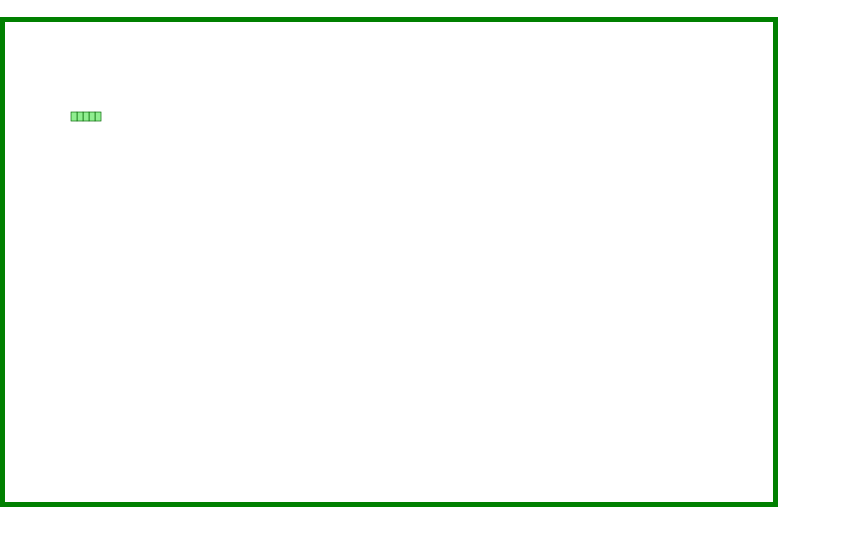
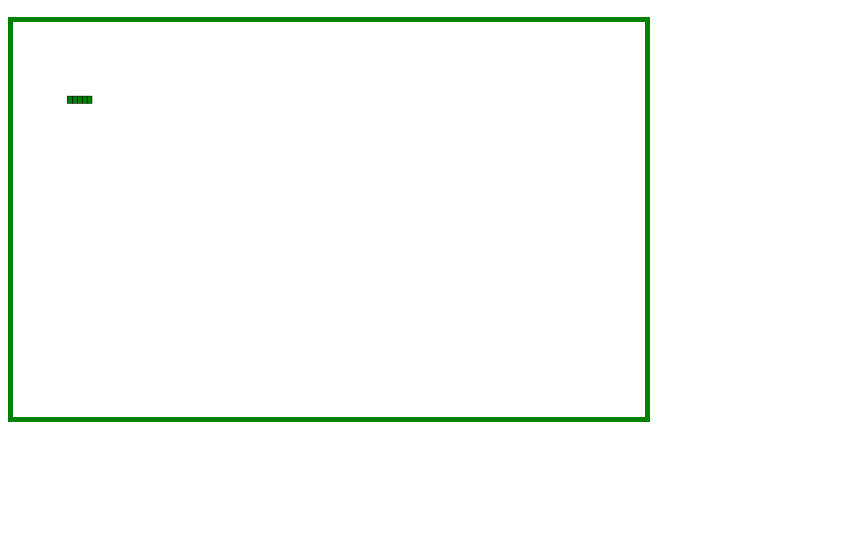
Before and after one commit to herbanarchitech/The_Game, a plain HTML site: page index.html in a window 1280 px wide. Shown: the part 50-596 px from the top of the page, without its empty margins (0-841 px from the left). Drawn offline with Linux system fonts and the light colour scheme.

Commit message:
Orienting the canvas; Stills needs touch up

```diff
--- a/app.js
+++ b/app.js
@@ -3,7 +3,7 @@
 	const canvas = document.getElementById('gameScreen'); // will using this medium as reference for our game
 
 	const ctx = canvas.getContext('2d');
-	console.log(canvas); // Proof that canvas actually shows up
+	//console.log(canvas); // Proof that canvas actually shows up
 
 
 	canvas.width = window.innerWidth;
@@ -38,12 +38,15 @@
 	];
 
 
+	let score = 0;
+
+	let Navigation = false; // this will be the indicator
 
 	const drawSnakeAnatomy =(snakePart) => {
 
-		ctx.fillStyle= 'lightgreen';
+		ctx.fillStyle= 'green';
 
-		ctx.strokeStyle ='darkgreen'; // this propert of canvas will change the color of snakes outline to the indicatied color
+		ctx.strokeStyle ='black'; // this propert of canvas will change the color of snakes outline to the indicatied color
 
 		ctx.fillRect(snakePart.x, snakePart.y, 10, 15);
 
@@ -60,9 +63,28 @@
 	}
 
 
-	//
+	// we are going to make this snake
+
+	const makeSnakeMove =() => {
+		const head = {x : snake[0].x +dx , y:snake[0].y+dy};
+
+
+
+
+
 
 
 
 
 	makeSnake();
+
+
+	python.unshift(head);
+
+	python.pop();
+
+	}
+
+
+
+	makeSnake();
--- a/index.html
+++ b/index.html
@@ -21,7 +21,7 @@
 
 
 
-<body id="backdrop" alt="background is pitch black" >
+<body id="backdrop" width="300" height="300" alt="background is pitch black" >
 	<h2 id="headerOne">Learn Vim as You Play Snake </h2>
 
 	<canvas id="gameScreen"></canvas>
--- a/style.css
+++ b/style.css
@@ -15,8 +15,9 @@
 
 
 	border: 5px solid green;
-	position:absolute;
-	left:0;
-	width:60%;
-	height:60%;
+	width:50%;
+	height:50%;
+
+
+
 }
```
